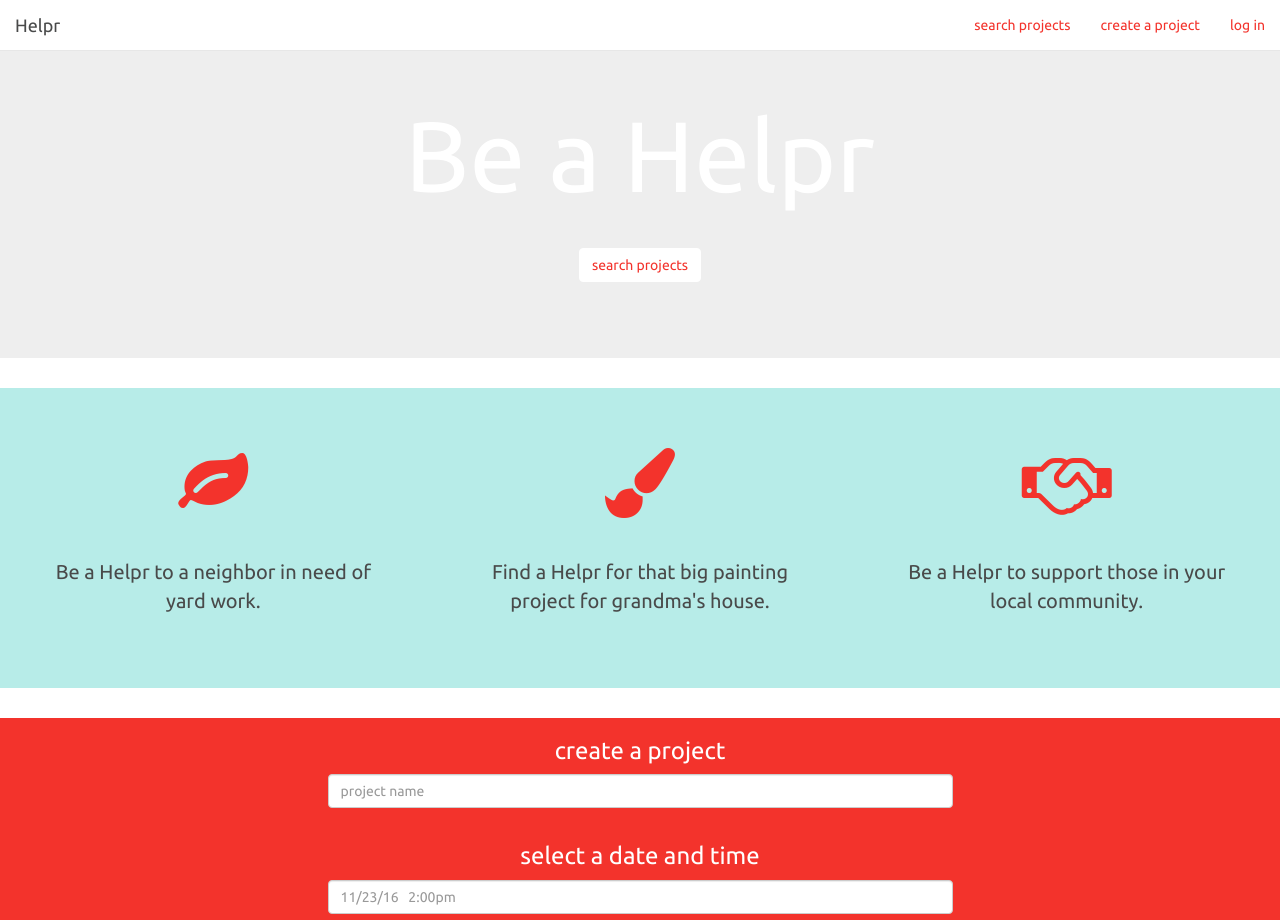
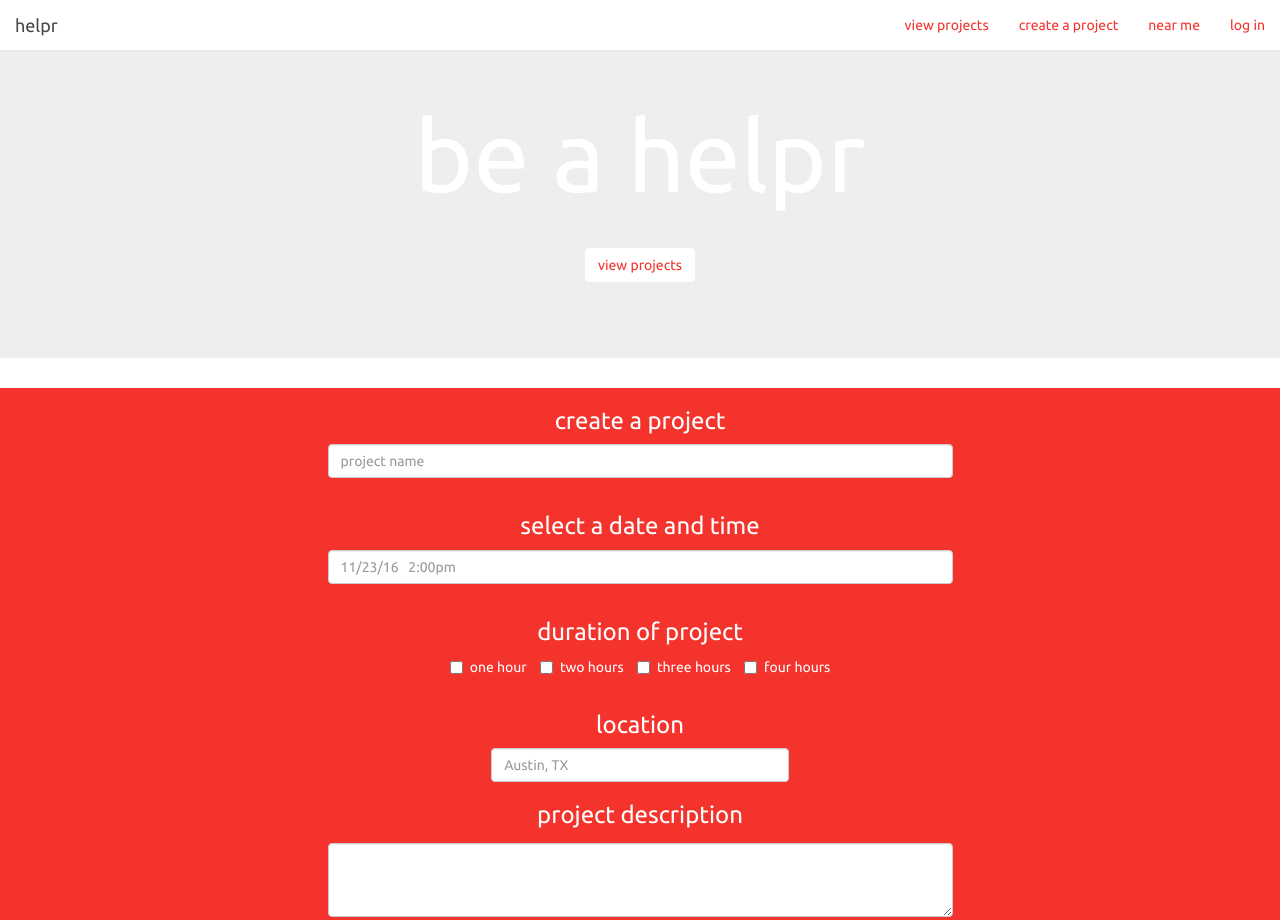
Before and after one commit to chrisxjacobi/group-project-two, a website: page views/main.html in a window 1280 px wide. Shown: the top 920 px of the page. Drawn offline with nearby package versions, Linux system fonts and the light colour scheme.

Commit message:
controversial html suggestions from riehl

```diff
--- a/views/main.html
+++ b/views/main.html
@@ -9,7 +9,7 @@
     <meta name="description" content="">
     <meta name="author" content="">
 
-    <title>Helpr</title>
+    <title>helpr</title>
 
     <!-- Bootstrap CSS -->
     <link rel="stylesheet" href="https://maxcdn.bootstrapcdn.com/bootstrap/3.3.6/css/bootstrap.min.css" integrity="sha384-1q8mTJOASx8j1Au+a5WDVnPi2lkFfwwEAa8hDDdjZlpLegxhjVME1fgjWPGmkzs7" crossorigin="anonymous">
@@ -33,7 +33,7 @@
                 <button type="button" class="navbar-toggle" data-toggle="collapse" data-target="#bs-example-navbar-collapse-1">
                     <span class="sr-only">Toggle navigation</span> Menu <i class="fa fa-bars"></i>
                 </button>
-                <a class="navbar-brand page-scroll" href="#page-top">Helpr</a>
+                <a class="navbar-brand page-scroll" href="#page-top">helpr</a>
             </div>
 
             <!-- Collect the nav links, forms, and other content for toggling -->
@@ -43,14 +43,22 @@
                         <a href="#page-top"></a>
                     </li>
                     <li>
-                        <a class="page-scroll" href="#searchProjects">search projects</a>
+                        <a class="page-scroll" href="#view-projects">view projects</a>
                     </li>
                     <li>
-                        <a class="page-scroll" href="#newProject">create a project</a>
+                        <a class="page-scroll" href="#create-project-row">create a project</a>
                     </li>
+										<li>
+                        <a class="page-scroll" href="#projects-near-you-row">near me</a>
+                    </li>
+
+
                     <li>
+                    <!-- href here should be the modal -->
                         <a class="page-scroll" href="#myProjects">log in</a>
                     </li>
+
+
                 </ul>
             </div>
             <!-- /.navbar-collapse -->
@@ -60,11 +68,11 @@
 
     <!-- jumbotron -->
     <div class="jumbotron">
-      <div class="container-fluid bkgrnd">
+      <div class="container-fluid bkgrnd" id="view-projects">
         <!-- search for a project start -->
         <div class="row">
           <div class="col col-xs-12 col-search text-center">
-            <h1>Be a Helpr</h1>
+            <h1>be a helpr</h1>
           </div>
           <div class="col col-xs-12 col-search text-center">
             <!-- <form class="form-inline text-center">
@@ -72,18 +80,16 @@
                 <label for="input-search"></label>
                 <input type="text" class="form-control" id="input-search" placeholder="ex: paint house">
               </div> -->
-              <button type="button" class="btn btn-primary" id="show-all-proj">search projects</button>
+              <button type="button" class="btn btn-primary" id="show-all-proj">view projects</button>
             <!-- </form> -->
           </div>
         </div>
         <!-- search for a project end -->
       </div>
     </div>
-
-    <!-- current projects row -->
+    <!--
     <div class="container-fluid" id="current-projects-row">
       <div class="row">
-        <!-- <h2 class="text-center">current projects</h2> -->
         <div class="col-sm-4 text-center" id="project-one-col">
           <div id="project-one-info">
             <i class="fa fa-leaf" aria-hidden="true"></i>
@@ -104,7 +110,7 @@
           </div>
         </div>
       </div>
-    </div>
+    </div> -->
 
     <!-- create a project row -->
     <div class="container-fluid" id="create-project-row">
```
